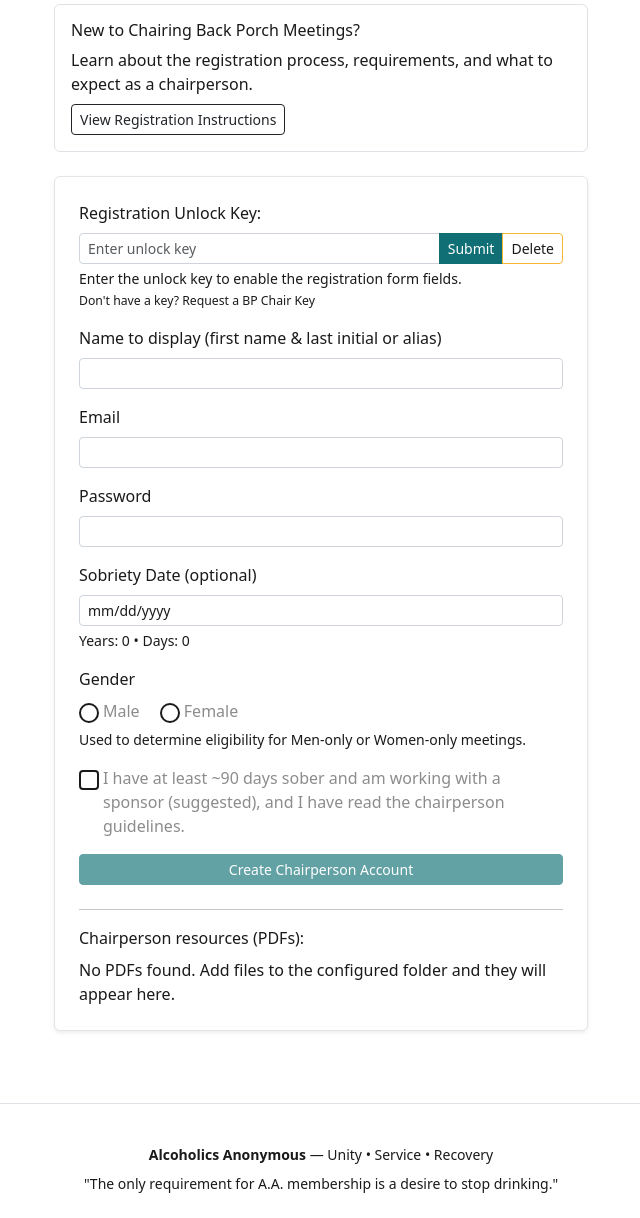
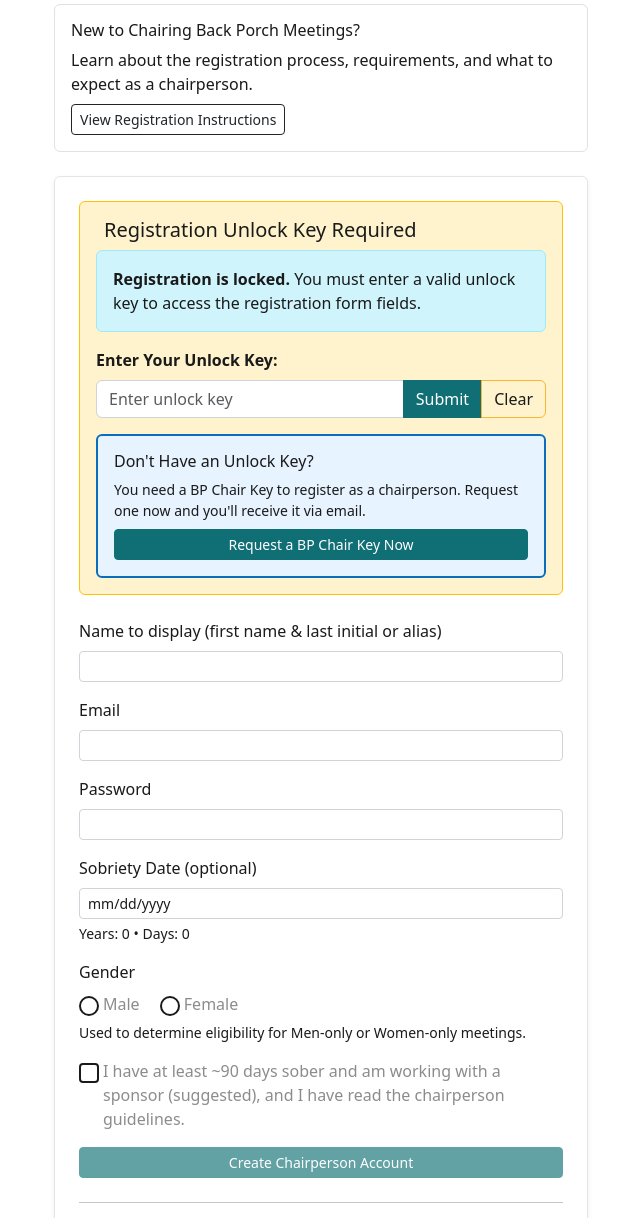
Before and after one commit to jalex0823/bp-chairperson-app, a Flask app: page /register in a window 1280 px wide. Shown: the part 215-1433 px from the top of the page, without its empty margins (319-959 px from the left). Before the commit the page ends 1408 px from the top, so only its background shows below. Run offline with Flask 3, Linux system fonts and the light colour scheme; data that the repository does not hold is empty; some libraries are stand-ins or nearby versions.

Commit message:
Enhance registration unlock key section - make request key more prominent and clarify requirement

```diff
--- a/templates/register.html
+++ b/templates/register.html
@@ -32,20 +32,48 @@
       {{ form.hidden_tag() }}
 
       {% if access_codes_configured %}
-      <div class="mb-3">
-        <label for="access_code" class="form-label">Registration Unlock Key:</label>
-        <div class="input-group input-group-sm">
-          {{ form.access_code(class='form-control form-control-sm', id='access_code', placeholder='Enter unlock key', autocomplete='off') }}
-          <button type="button" id="unlockSubmit" class="btn btn-success btn-sm">Submit</button>
-          <button type="button" id="unlockClear" class="btn btn-outline-secondary btn-sm">Delete</button>
+      <!-- Registration Unlock Key Section - PROMINENT -->
+      <div class="mb-4 p-3 border rounded" style="background-color: #fff3cd; border-color: #ffc107 !important;">
+        <div class="d-flex align-items-center mb-2">
+          <i class="fas fa-key text-warning me-2" style="font-size: 1.5rem;"></i>
+          <h5 class="mb-0 text-dark">Registration Unlock Key Required</h5>
         </div>
-        <div class="form-text">
-          Enter the unlock key to enable the registration form fields.
-          <br>
-          <span class="small">Don't have a key? <a href="mailto:backporchmeetings@outlook.com?subject=Request BP Chair Key" class="text-decoration-none"><i class="fas fa-envelope"></i> Request a BP Chair Key</a></span>
+
+        <div class="alert alert-info mb-3" role="alert">
+          <i class="fas fa-info-circle"></i> <strong>Registration is locked.</strong> You must enter a valid unlock key to access the registration form fields.
         </div>
-        <div id="unlockStatus" class="mt-2" style="display: none;">
-          <span class="badge bg-success">✓ Form Unlocked</span>
+
+        <label for="access_code" class="form-label fw-bold">Enter Your Unlock Key:</label>
+        <div class="input-group mb-2">
+          {{ form.access_code(class='form-control', id='access_code', placeholder='Enter unlock key', autocomplete='off') }}
+          <button type="button" id="unlockSubmit" class="btn btn-success">
+            <i class="fas fa-unlock"></i> Submit
+          </button>
+          <button type="button" id="unlockClear" class="btn btn-outline-secondary">
+            <i class="fas fa-times"></i> Clear
+          </button>
+        </div>
+
+        <!-- Request Key Section - PROMINENT -->
+        <div class="card mt-3" style="border: 2px solid #0a6ebd; background-color: #e7f3ff;">
+          <div class="card-body p-3">
+            <h6 class="card-title mb-2 text-primary">
+              <i class="fas fa-envelope"></i> Don't Have an Unlock Key?
+            </h6>
+            <p class="card-text small mb-2">
+              You need a BP Chair Key to register as a chairperson. Request one now and you'll receive it via email.
+            </p>
+            <a href="mailto:backporchmeetings@outlook.com?subject=Request BP Chair Key&body=Hello,%0D%0A%0D%0AI would like to request a BP Chair Key to register as a chairperson.%0D%0A%0D%0AThank you!"
+               class="btn btn-primary btn-sm w-100">
+              <i class="fas fa-paper-plane"></i> Request a BP Chair Key Now
+            </a>
+          </div>
+        </div>
+
+        <div id="unlockStatus" class="mt-3" style="display: none;">
+          <div class="alert alert-success mb-0" role="alert">
+            <i class="fas fa-check-circle"></i> <strong>Form Unlocked!</strong> You may now complete your registration below.
+          </div>
         </div>
       </div>
       {% endif %}
```
